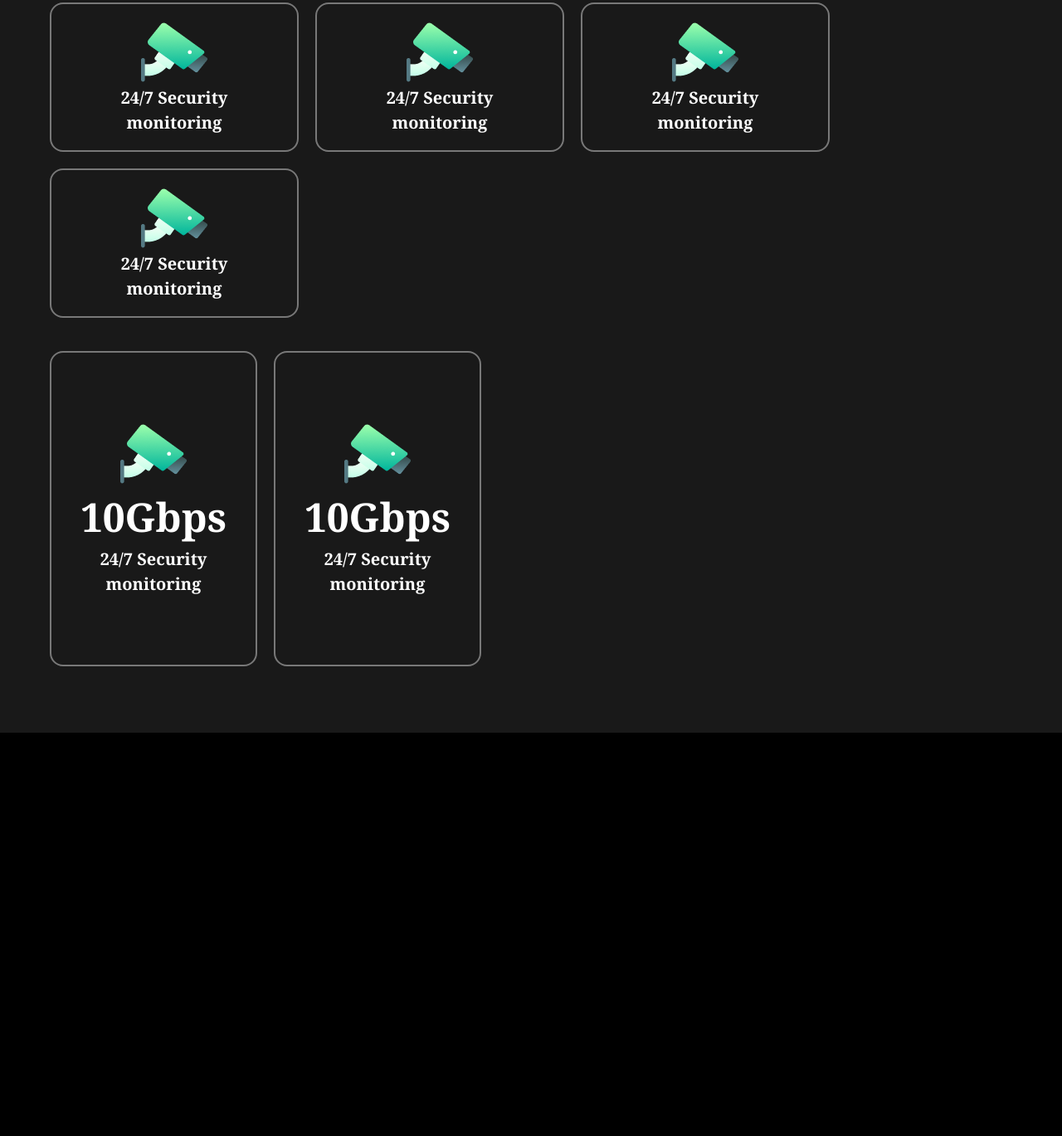
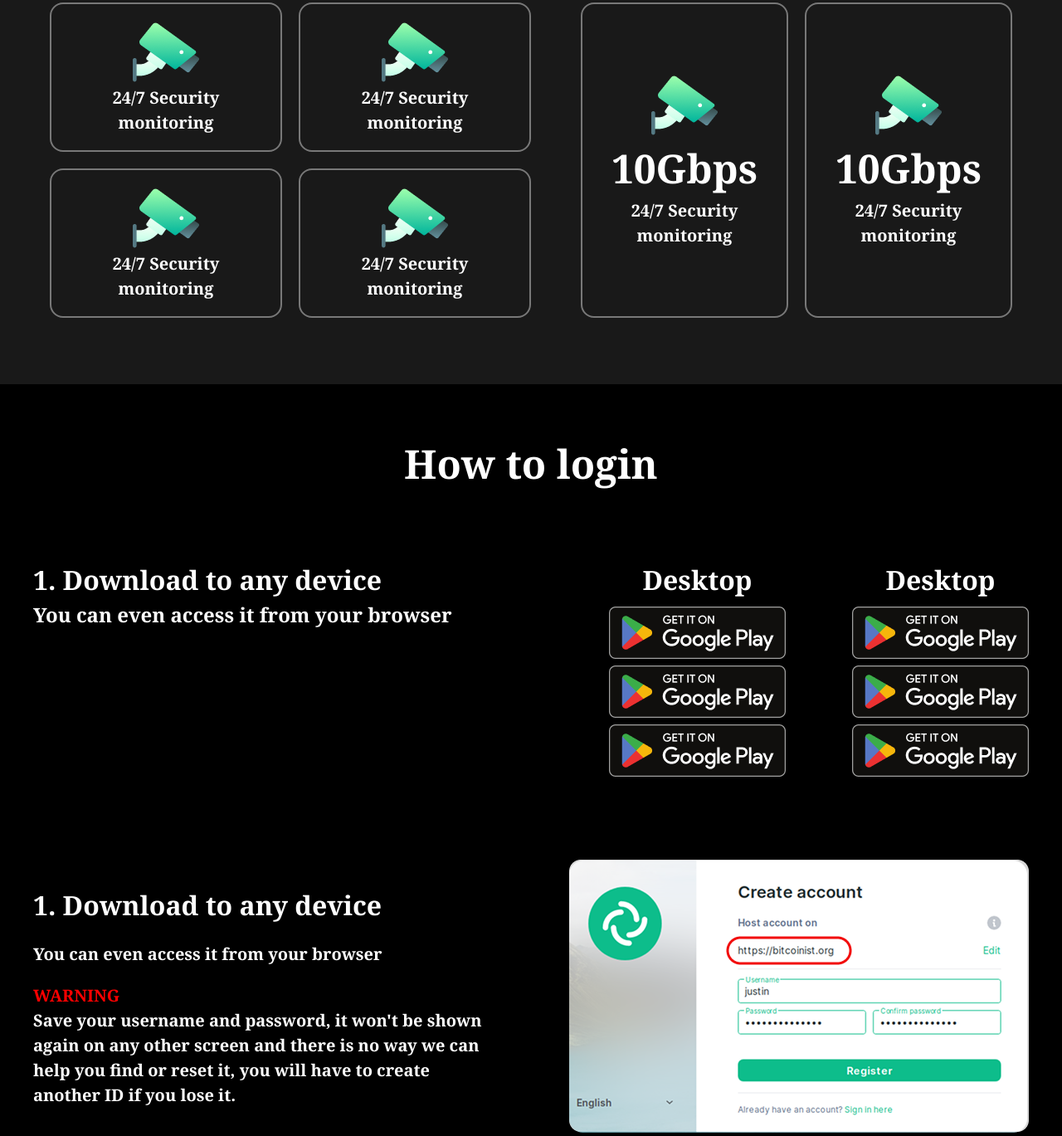
Before and after one commit to FazilovAzimjon/Github7, a website: page src/index.html in a window 1280 px wide. Shown: the part 2211-3580 px from the top of the page at 83% size. Before the commit the page ends 3094 px from the top, so only its background shows below. Drawn offline with nearby package versions, Linux system fonts and the light colour scheme; files that its build step writes are made by us from their sources.

```diff
--- a/src/index.html
+++ b/src/index.html
@@ -85,28 +85,28 @@
         <section class="bg-[#191919] py-15 mt-25">
             <div class="max-w-300 m-auto">
                 <p class="lg:text-[48px] text-[30px] font-[900] text-[white] text-center">Matrix protocol is: </p>
-                <div class="flex items-center mt-10 flex-wrap p-5 gap-10">
+                <div class="flex items-center mt-10 lg:flex-nowrap flex-wrap p-5 gap-10">
                     <div class=" flex flex-wrap gap-5 ">
                         <div
-                            class="border-2 border-[#787878] w-[240px] lg:w-[300px] h-[180px] rounded-2xl flex flex-col items-center justify-center p-5">
+                            class="border-2 border-[#787878] w-[240px] lg:w-[280px] h-[180px] rounded-2xl flex flex-col items-center justify-center p-5">
                             <img src="./Frame (73).png" alt="">
                             <p class="text-[white] text-[20px] font-[600] w-[190px] m-auto text-center">24/7 Security
                                 monitoring</p>
                         </div>
                         <div
-                            class="border-2 border-[#787878]  w-[240px] lg:w-[300px] h-[180px] rounded-2xl flex flex-col items-center justify-center p-5">
+                            class="border-2 border-[#787878]  w-[240px] lg:w-[280px] h-[180px] rounded-2xl flex flex-col items-center justify-center p-5">
                             <img src="./Frame (73).png" alt="">
                             <p class="text-[white] text-[20px] font-[600] w-[190px] m-auto text-center">24/7 Security
                                 monitoring</p>
                         </div>
                         <div
-                            class="border-2 border-[#787878]  w-[240px] lg:w-[300px] h-[180px] rounded-2xl flex flex-col items-center justify-center p-5">
+                            class="border-2 border-[#787878]  w-[240px] lg:w-[280px] h-[180px] rounded-2xl flex flex-col items-center justify-center p-5">
                             <img src="./Frame (73).png" alt="">
                             <p class="text-[white] text-[20px] font-[600] w-[190px] m-auto text-center">24/7 Security
                                 monitoring</p>
                         </div>
                         <div
-                            class="border-2 border-[#787878]  w-[240px] lg:w-[300px] h-[180px] rounded-2xl flex flex-col items-center justify-center p-5">
+                            class="border-2 border-[#787878]  w-[240px] lg:w-[280px] h-[180px] rounded-2xl flex flex-col items-center justify-center p-5">
                             <img src="./Frame (73).png" alt="">
                             <p class="text-[white] text-[20px] font-[600] w-[190px] m-auto text-center">24/7 Security
                                 monitoring</p>
@@ -131,8 +131,68 @@
                 </div>
             </div>
         </section>
-        <section>
+        <section class="max-w-300 m-auto mt-15">
+            <p class="lg:text-[48px] text-[30px] font-[900] text-[white] text-center">How to login </p>
 
+                <div class="flex justify-between mt-20 lg:items-start  lg:flex-row flex-col items-center" >
+                    <div>
+                        <p class="text-[32px] font-[900] text-[white]">1. Download to any device</p>
+                        <p class="text-[24px] font-[600] text-[white]">You can even access it from your browser</p>
+                    </div>
+                    <div class="flex gap-20">
+                        <div class="w-[213px] flex flex-col gap-2">
+                            <p class="text-[32px] text-[white] font-[900] text-center">Desktop</p>
+                            <img src="./Google Play (1).png" alt="" >
+                            <img src="./Google Play (1).png" alt="">
+                            <img src="./Google Play (1).png" alt="">
+                        </div>
+                        <div class="w-[213px]  flex-col gap-2 lg:flex hidden">
+                            <p class="text-[32px] text-[white] font-[900] text-center">Desktop</p>
+                            <img src="./Google Play (1).png" alt="" >
+                            <img src="./Google Play (1).png" alt="">
+                            <img src="./Google Play (1).png" alt="">
+                        </div>
+                    </div>
+                </div>
+            <div class="flex justify-between items-center mt-25 lg:flex-row flex-col items-center">
+                <div class="flex flex-col gap-5">
+  <p class="text-[32px] font-[900] text-[white]">1. Download to any device</p>
+  <p class="text-[20px] font-[600] text-[white]">You can even access it from your browser</p>
+  <div>
+      <p class="text-[20px] font-[600] text-[red]">WARNING</p>
+      <p  class="lg:text-[20px] text-[16px] font-[600] text-[white] w-[390px] lg:w-[560px]">Save your username and password, it won't be shown again on any other screen and there is no way we can help you find or reset it, you will have to create another ID if you lose it.</p>
+        </div>
+                </div>
+                <img src="./Group 142332 (1).png" alt="">
+            </div>
+                 <div class="flex justify-between items-center mt-25 lg:flex-row flex-col">
+                <div class="flex flex-col gap-5">
+  <p class="text-[32px] font-[900] text-[white]">1. Download to any device</p>
+  <div>
+
+      <p class="text-[20px] font-[600] text-[white]">You can even access it from your browser</p>
+      <p class="text-[20px] font-[600] text-[green]">@name:bitcoinist.org
+</p>
+    </div>
+      <p  class="lg:text-[20px] text-[16px] font-[600] text-[white] w-[390px] lg:w-[560px]">Save your username and password, it won't be shown again on any other screen and there is no way we can help you find or reset it, you will have to create another ID if you lose it.</p>
+
+                </div>
+                <img src="./Group 142334 (1).png" alt="">
+            </div>
+               <div class="flex justify-between items-center mt-25 lg:flex-row flex-col">
+                <div class="flex flex-col gap-5">
+  <p class="text-[32px] font-[900] text-[white]">4. <span class="text-[orange]"> Enjoy your privacy!</span></p>
+  <div>
+
+      <p class="text-[20px] font-[600] text-[white]">You can even access it from your browser</p>
+
+</p>
+    </div>
+
+
+                </div>
+                <img src="./image 96 (1).png" alt="">
+            </div>
         </section>
     </main>
 </body>
```
Also changed, not shown: src/Google Play (1).png (added), src/Group 142332 (1).png (added), src/Group 142334 (1).png (added), src/image 96 (1).png (added).
